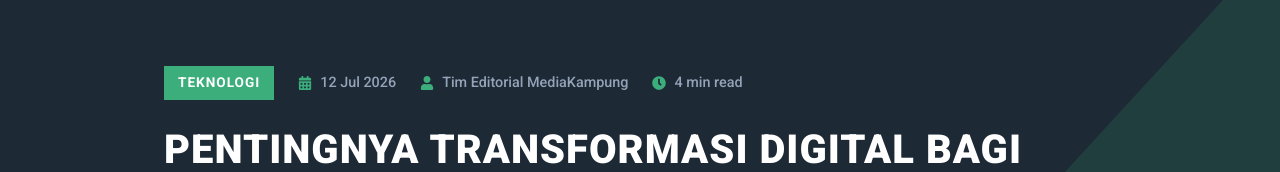
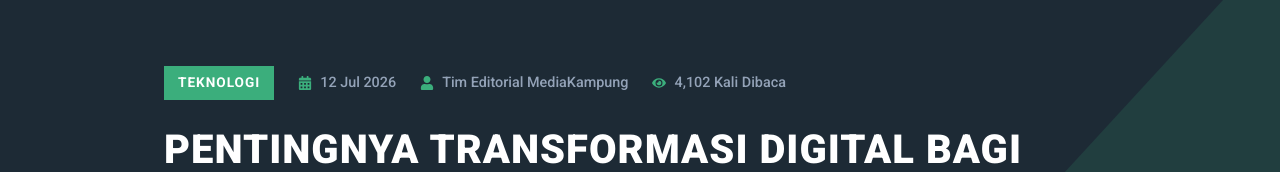
Before and after one commit to NeoCode29/alexa-profile-frontend, a React (Vite) app: page /blog/1 in a window 1280 px wide. Shown: the part 142-314 px from the top of the page. Built offline with nearby package versions, Linux system fonts and the light colour scheme.

Commit message:
Fix frontend improvements: WhatsApp CTA and unique blog views

```diff
--- a/src/data/mockData.js
+++ b/src/data/mockData.js
@@ -41,7 +41,7 @@ export const articlesData = [
     category: 'Teknologi',
     date: '12 Jul 2026',
     author: 'Tim Editorial MediaKampung',
-    readTime: '4 min read',
+    views: '4,102 Kali Dibaca',
     image: 'https://images.unsplash.com/photo-1451187580459-43490279c0fa?w=800&q=80',
     excerpt: 'Transformasi digital bukan lagi sekadar pilihan, melainkan keharusan bagi UMKM untuk bertahan dan berkembang...',
     content: [
@@ -59,7 +59,7 @@ export const articlesData = [
     category: 'Tips Jaringan',
     date: '08 Jul 2026',
     author: 'Network Engineer InetMedia',
-    readTime: '5 min read',
+    views: '8,421 Kali Dibaca',
     image: 'https://images.unsplash.com/photo-1544197150-b99a580bb7a8?w=800&q=80',
     excerpt: 'Koneksi internet yang stabil adalah urat nadi operasional kantor modern. Berikut panduan memilih ISP terbaik...',
     content: [
@@ -76,7 +76,7 @@ export const articlesData = [
     category: 'Desain Web',
     date: '02 Jul 2026',
     author: 'UI/UX Specialist WebMedia',
-    readTime: '4 min read',
+    views: '2,510 Kali Dibaca',
     image: 'https://images.unsplash.com/photo-1558655146-d09347e92766?w=800&q=80',
     excerpt: 'Tren desain selalu berputar. Desain geometris dengan warna brand yang kuat kini kembali mendominasi...',
     content: [
@@ -93,7 +93,7 @@ export const articlesData = [
     category: 'Teknologi',
     date: '28 Jun 2026',
     author: 'Tim Keamanan Siber Alexa',
-    readTime: '6 min read',
+    views: '12,045 Kali Dibaca',
     image: 'https://images.unsplash.com/photo-1550751827-4bd374c3f58b?w=800&q=80',
     excerpt: 'Dengan semakin canggihnya serangan siber, perusahaan dituntut memiliki keamanan jaringan berlapis...',
     content: [
@@ -111,7 +111,7 @@ export const articlesData = [
     category: 'Software',
     date: '25 Jun 2026',
     author: 'Senior Architect WebMedia',
-    readTime: '5 min read',
+    views: '3,890 Kali Dibaca',
     image: 'https://images.unsplash.com/photo-1551288049-bebda4e38f71?w=800&q=80',
     excerpt: 'Sistem Informasi Manajemen (SIM) yang baik dapat meningkatkan efisiensi kerja tim secara signifikan...',
     content: [
@@ -128,7 +128,7 @@ export const articlesData = [
     category: 'Teknologi',
     date: '20 Jun 2026',
     author: 'Tim Editorial MediaKampung',
-    readTime: '4 min read',
+    views: '9,514 Kali Dibaca',
     image: 'https://images.unsplash.com/photo-1451187580459-43490279c0fa?w=800&q=80',
     excerpt: 'Adopsi cloud di Indonesia terus meningkat seiring kebutuhan akses data yang lebih cepat dan aman...',
     content: [
@@ -145,7 +145,7 @@ export const articlesData = [
     category: 'Desain Web',
     date: '15 Jun 2026',
     author: 'UI/UX Specialist WebMedia',
-    readTime: '5 min read',
+    views: '6,233 Kali Dibaca',
     image: 'https://images.unsplash.com/photo-1498050108023-c5249f4df085?w=800&q=80',
     excerpt: 'Mengapa korporasi lebih memilih website custom? Berikut perbandingan mendalam yang perlu Anda ketahui...',
     content: [
--- a/src/pages/BlogDetail.jsx
+++ b/src/pages/BlogDetail.jsx
@@ -1,6 +1,6 @@
 import { useEffect } from 'react';
 import { useParams, Link } from 'react-router-dom';
-import { FaCalendarAlt, FaUser, FaClock, FaArrowLeft, FaLinkedin, FaWhatsapp, FaFacebook, FaLink } from 'react-icons/fa';
+import { FaCalendarAlt, FaUser, FaEye, FaArrowLeft, FaLinkedin, FaWhatsapp, FaFacebook, FaLink } from 'react-icons/fa';
 import styles from './BlogDetail.module.css';
 import { articlesData } from '../data/mockData';
 
@@ -42,7 +42,7 @@ const BlogDetail = () => {
               <FaUser size={14} style={{ color: 'var(--color-green)' }} /> {authorName}
             </span>
             <span className={styles.metaItem}>
-              <FaClock size={14} style={{ color: 'var(--color-green)' }} /> {article.readTime || '5 min read'}
+              <FaEye size={14} style={{ color: 'var(--color-green)' }} /> {article.views || '1,500 Kali Dibaca'}
             </span>
           </div>
           <h1 className={styles.heroTitle}>{article.title}</h1>
--- a/src/pages/ServiceDetail.jsx
+++ b/src/pages/ServiceDetail.jsx
@@ -129,9 +129,15 @@ const ServiceDetail = () => {
                     <li key={i}><FaCheckCircle className={styles.checkIcon} /> <span>{feat}</span></li>
                   ))}
                 </ul>
-                <Link to="/contact" className={`btn ${pkg.isPopular ? 'btn-primary' : 'btn-outline'}`} style={{ marginTop: 'auto', width: '100%' }}>
+                <a
+                  href={`https://wa.me/6283870120901?text=${encodeURIComponent('Halo, saya tertarik dengan paket ' + pkg.name)}`}
+                  target="_blank"
+                  rel="noopener noreferrer"
+                  className={`btn ${pkg.isPopular ? 'btn-primary' : 'btn-outline'}`}
+                  style={{ marginTop: 'auto', width: '100%' }}
+                >
                   Pilih Paket Ini
-                </Link>
+                </a>
               </motion.div>
             ))}
           </div>
```
